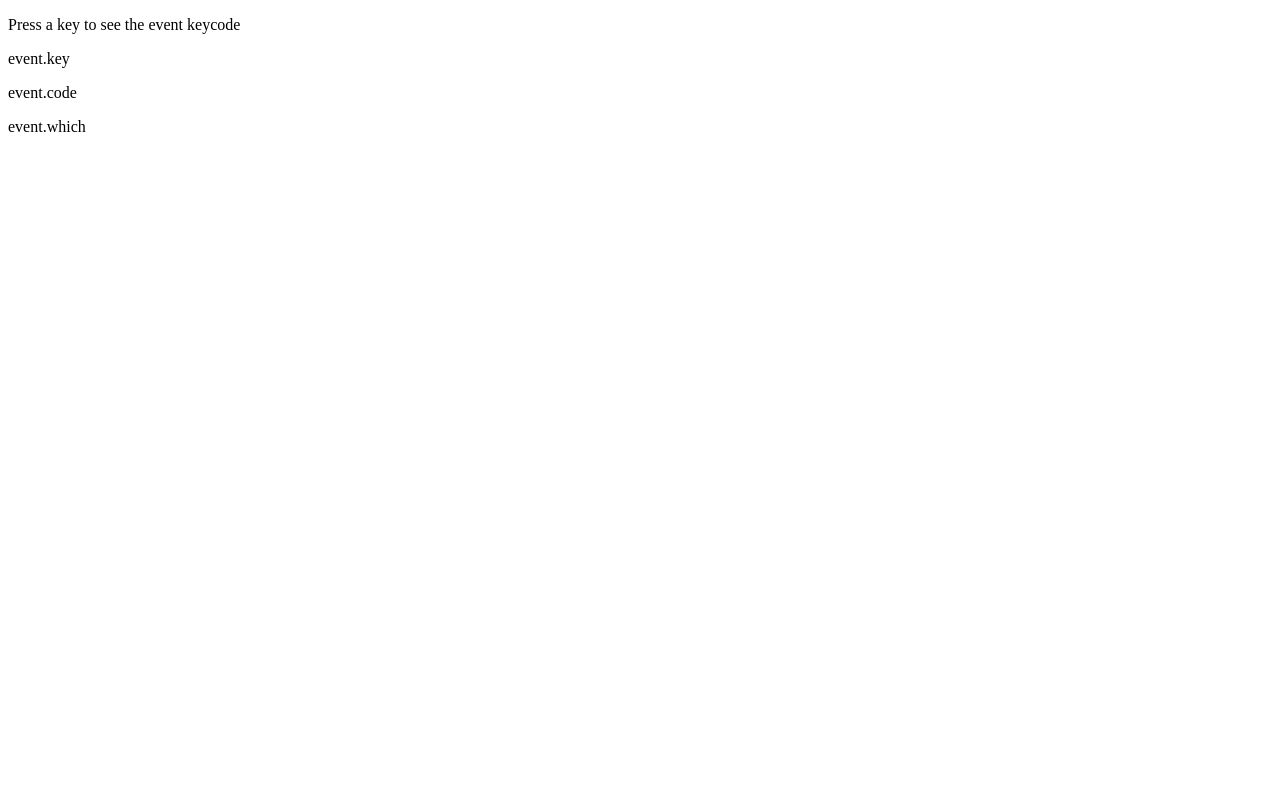
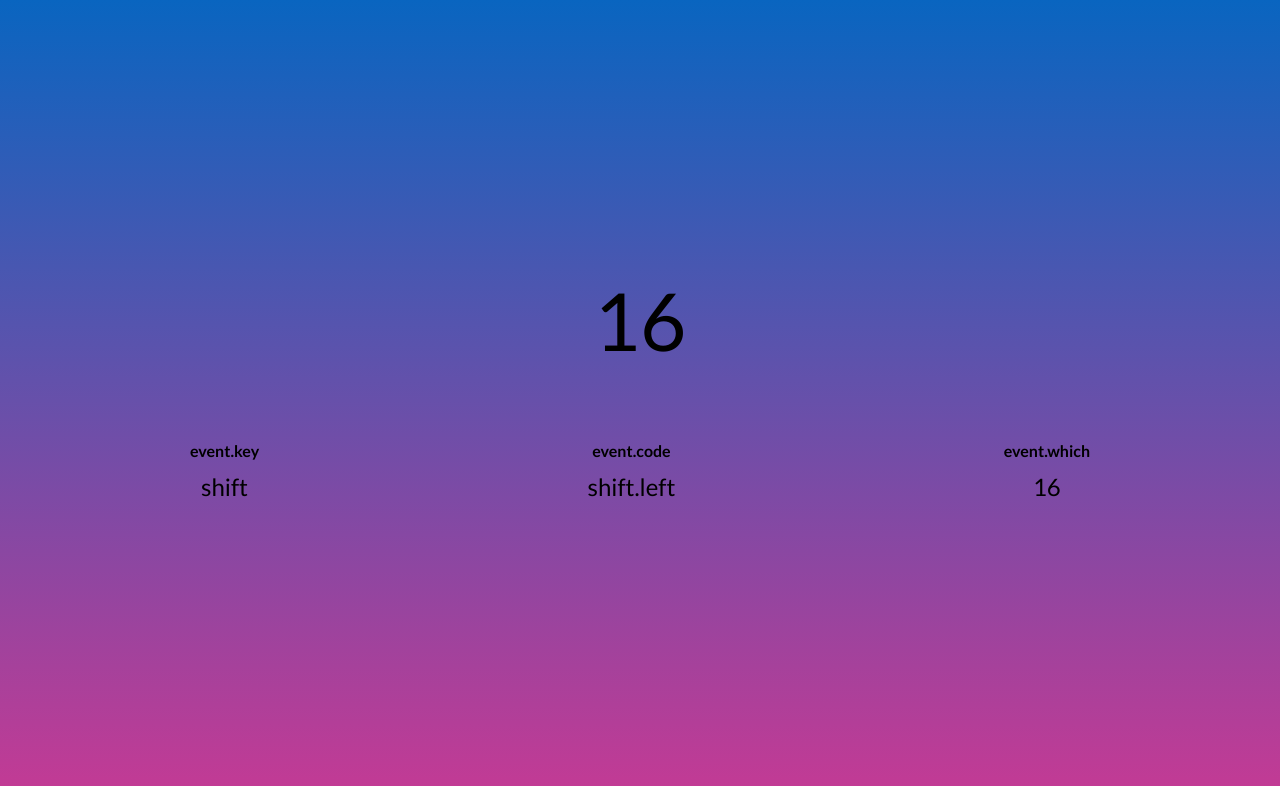
Before and after one commit to boothscript/key-kode, a plain HTML site: page index.html in a window 1280 px wide. Drawn offline with Linux system fonts and the light colour scheme.

Commit message:
added styles

```diff
--- a/index.html
+++ b/index.html
@@ -4,25 +4,33 @@
     <meta charset="UTF-8" />
     <meta name="viewport" content="width=device-width, initial-scale=1.0" />
     <title>🔑Kode</title>
+    <link rel="preconnect" href="https://fonts.gstatic.com" />
+    <link
+      href="https://fonts.googleapis.com/css2?family=Lato:wght@400;700&display=swap"
+      rel="stylesheet"
+    />
+    <link rel="stylesheet" href="styles.css" />
   </head>
   <body>
     <div class="container">
       <div id="waiting-message">
         <p>Press a key to see the event keycode</p>
       </div>
-      <div id="keycode"></div>
+      <div id="app-container">
+        <div id="keycode">16</div>
         <div id="event-info">
           <div id="event-key">
-          <p class="info-tite">event.key</p>
-          <p class="info-value"></p>
+            <p class="info-title">event.key</p>
+            <p class="info-value">shift</p>
           </div>
           <div id="event-code">
-          <p class="info-tite">event.code</p>
-          <p class="info-value"></p>
+            <p class="info-title">event.code</p>
+            <p class="info-value">shift.left</p>
           </div>
           <div id="event-which">
-          <p class="info-tite">event.which</p>
-          <p class="info-value"></p>
+            <p class="info-title">event.which</p>
+            <p class="info-value">16</p>
+          </div>
         </div>
       </div>
     </div>
--- a/styles.css
+++ b/styles.css
@@ -0,0 +1,77 @@
+html {
+  font-size: 16px;
+  line-height: 1.4;
+  font-family: 'Lato', sans-serif;
+}
+body {
+  margin: 0;
+  box-sizing: border-box;
+  background: linear-gradient(
+    #0965c0,
+    #285eb9,
+    #4857b1,
+    #6750aa,
+    #8648a3,
+    #a6419b,
+    #c53a94
+  );
+}
+
+p {
+  margin-top: 0;
+  margin-bottom: 0;
+}
+
+.container {
+  height: 100vh;
+  width: 90%;
+  margin: 0 auto;
+  display: flex;
+  flex-direction: column;
+  justify-content: center;
+  align-items: center;
+}
+
+#waiting-message p {
+  font-size: 3rem;
+  text-align: center;
+  display: none;
+}
+#app-container {
+  display: block;
+  text-align: center;
+  width: 100%;
+  max-width: 900px;
+  margin: 0 auto;
+}
+#keycode {
+  font-size: 3rem;
+  margin-bottom: 1rem;
+}
+#event-info {
+  display: flex;
+  flex-direction: column;
+}
+#event-info div {
+  margin-bottom: 2em;
+}
+.info-title {
+  font-size: 1rem;
+  font-weight: 700;
+  margin-bottom: 0.5em;
+}
+.info-value {
+  font-size: 1.5rem;
+}
+
+@media (min-width: 700px) {
+  #keycode {
+    font-size: 5rem;
+    margin-bottom: 4rem;
+  }
+  #event-info {
+    width: 100%;
+    flex-direction: row;
+    justify-content: space-between;
+  }
+}
```
Lines whose indentation alone changed are shown as unchanged.
